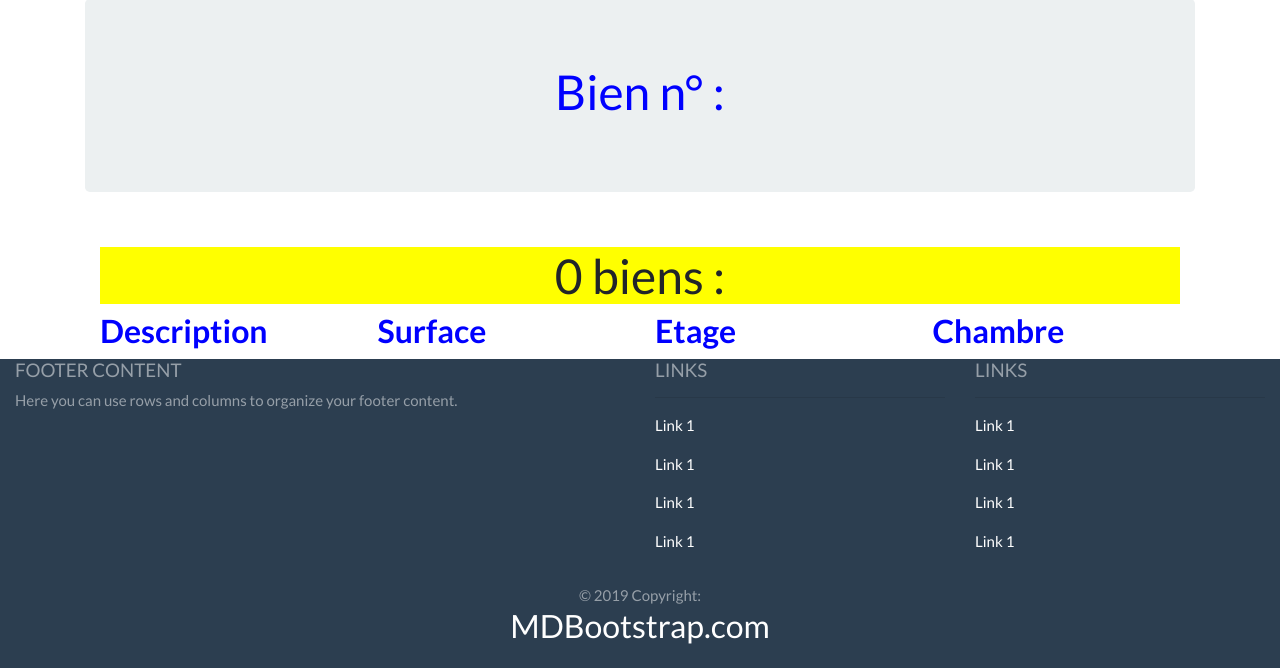
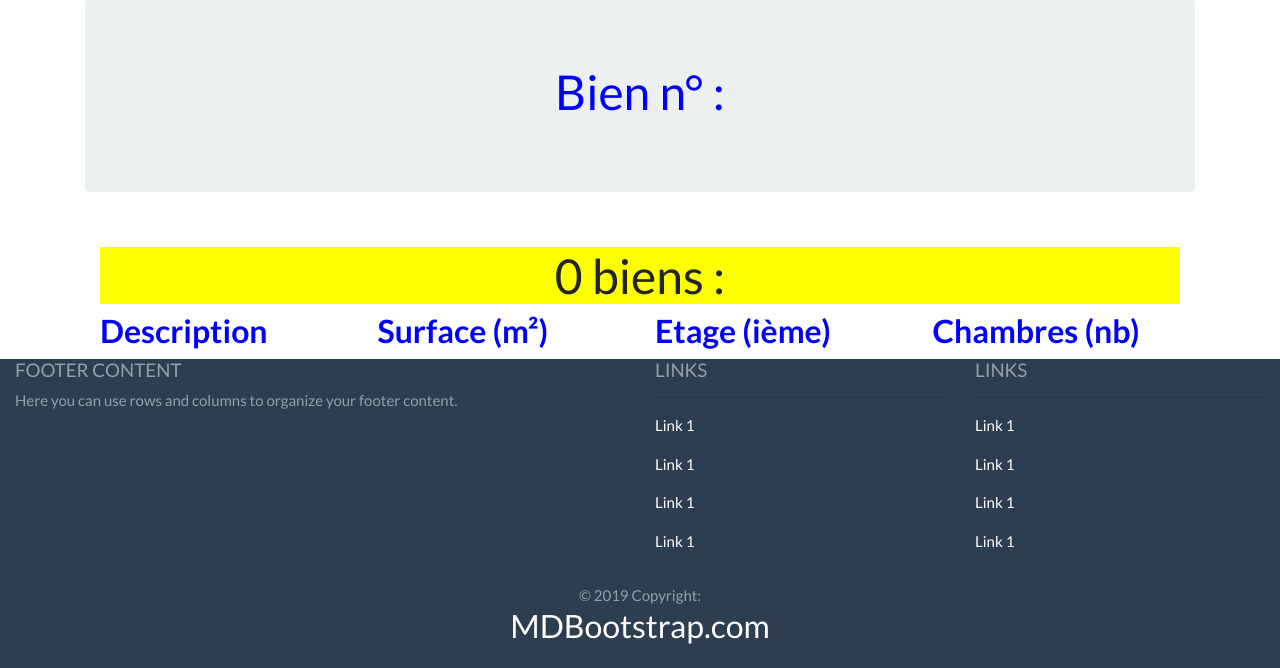
Before and after one commit to marcelnuzzo/immo_agence, a Symfony app: template templates/blog/bienCat.html.twig in a window 1280 px wide. Shown: the part 72-740 px from the top of the page. Run offline with Twig, Linux system fonts and the light colour scheme; the template is opened without the code that fills it, so the values that code supplies are empty; some libraries are stand-ins or nearby versions.

Commit message:
liste des biens par catégorie + affichage twig

```diff
--- a/templates/blog/bienCat.html.twig
+++ b/templates/blog/bienCat.html.twig
@@ -16,13 +16,13 @@
             <h3><strong style="color:blue">Description</strong></h3>
         </div>
         <div class="col-3">
-            <h3><strong style="color:blue">Surface</strong></h3>
+            <h3><strong style="color:blue">Surface (m²)</strong></h3>
         </div>
         <div class="col-3">
-            <h3><strong style="color:blue">Etage</strong></h3>
+            <h3><strong style="color:blue">Etage (ième)</strong></h3>
         </div>
         <div class="col-3">
-            <h3><strong style="color:blue">Chambre</strong></h3>
+            <h3><strong style="color:blue">Chambres (nb)</strong></h3>
         </div>
     </div>
     {% for bien in categorie.biens %}
@@ -33,12 +33,21 @@
         <div class="col-3">
                 {{ bien.surface  }}
         </div>
+        {% if bien.etage != null %}
         <div class="col-3">
             {{ bien.etage }}
         </div>
         <div class="col-3">
             {{ bien.chambre }}
         </div>
+        {% else %}
+        <div class="col-3">
+             -
+        </div>
+        <div class="col-3">
+             -
+        </div>
+        {% endif %}
     </div>
     <hr>
     {% endfor %}
```
